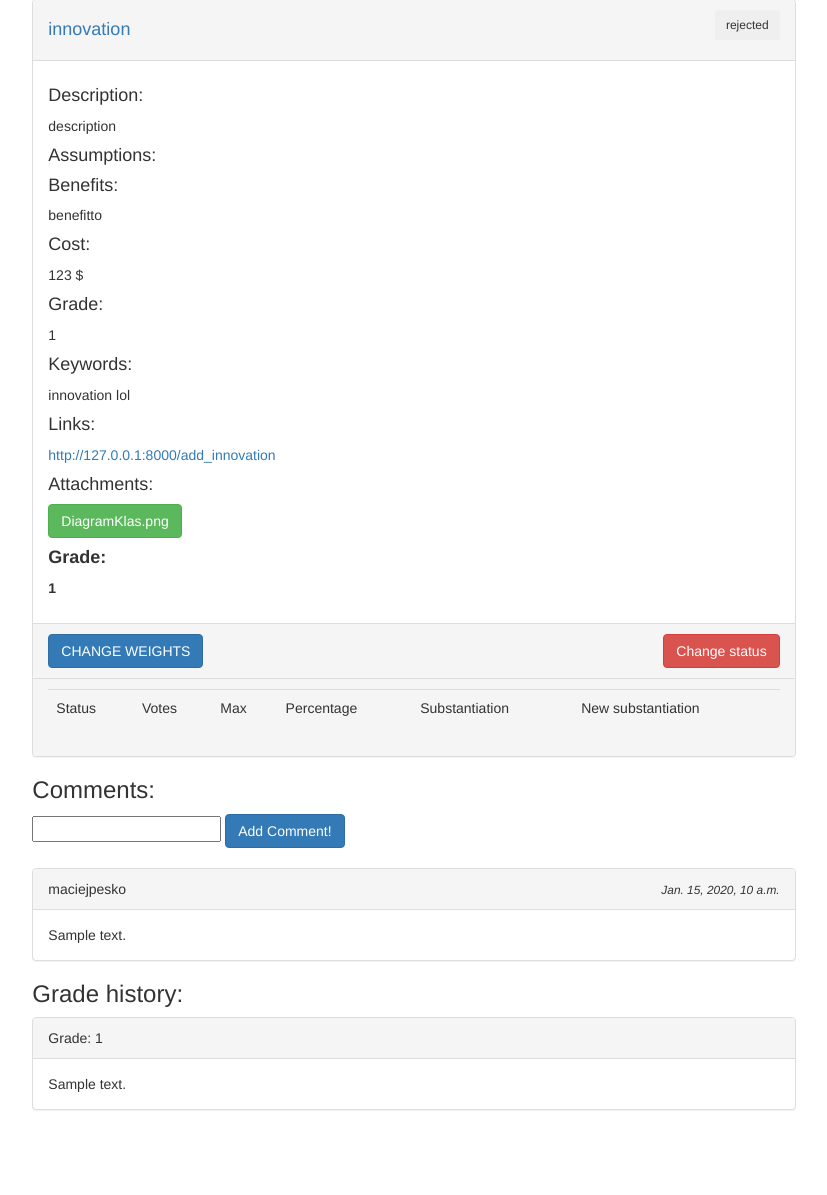
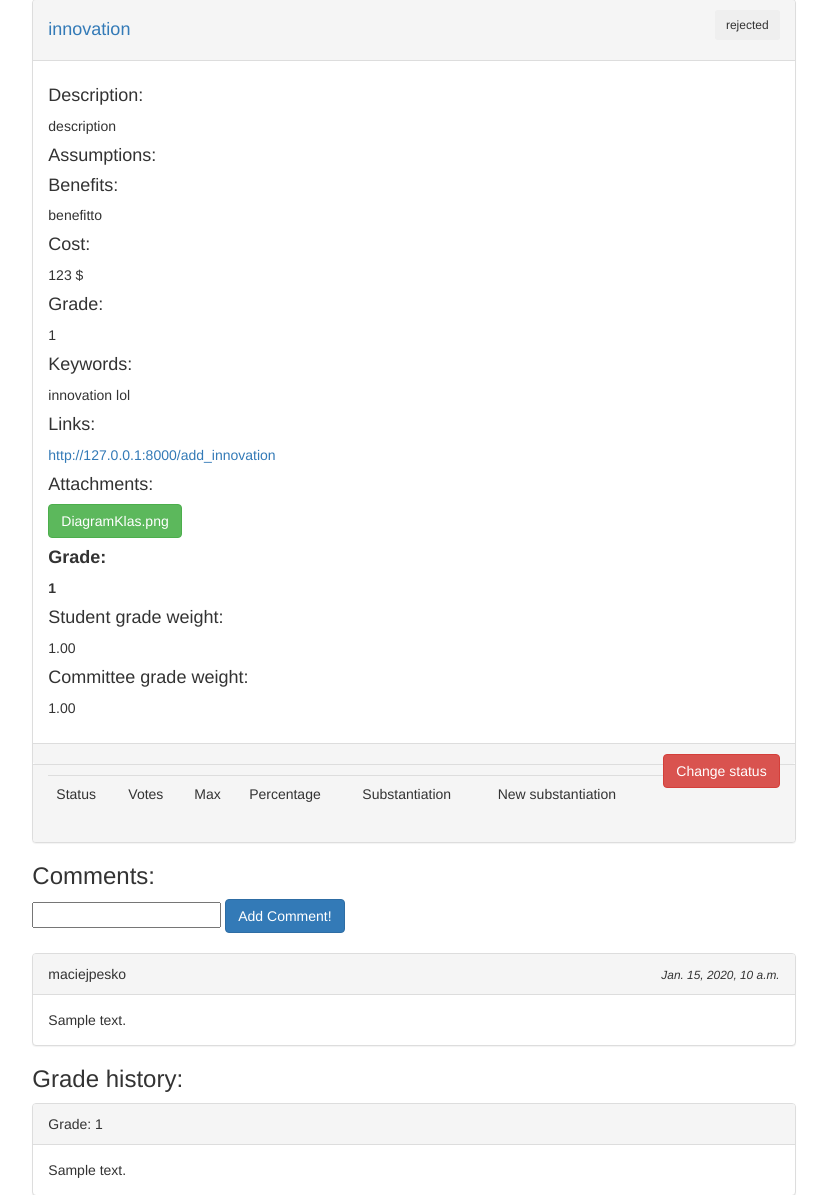
Before and after one commit to maciej3031/apsi_innovations, a Django app: page /innovations/details/1 in a window 1280 px wide. Shown: the part 328-1523 px from the top of the page, without its empty margins (226-1053 px from the left). Before the commit the page ends 1438 px from the top, so only its background shows below. Run offline with Django 3.2, Linux system fonts and the light colour scheme; a user stored in the database is signed in; data comes from the database, SQL or seed files in the repository; both versions use the stored data as it was after the commit; tables that the repository leaves empty hold one stand-in row (values such as "Sample post"); some libraries are stand-ins or nearby versions.

Commit message:
Bugfix/wyswietlanie wag (#29)
* Add keywords and attachments to details template

* Poprawiony frontend

* Provide filename for attachments

* Poprawione filename

* Wyswietlanie wagi ocen innowacji dla administratora

* Update bazy

* Innovation details url

* Home - Get Inspired

* Limit ocen dla innowacji

* Limit ocen dla innowacji

* Wagi w zakresie 0-1

* Wyswietlanie wagi ocen innowacji dla administratora

* Update bazy

* Limit ocen dla innowacji

* Limit ocen dla innowacji

* Wagi w zakresie 0-1

* bugfix

```diff
--- a/apsi_innovations/templates/innovations/details.html
+++ b/apsi_innovations/templates/innovations/details.html
@@ -2,6 +2,7 @@
 {% load bootstrap_tags %}
 {% load user_tags %}
 {% block content %}
+{% load innovation_tags %}
 
     {% if innovation %}
 
@@ -58,9 +59,15 @@
 
 					{% endif %}
 
+                    {% if request.user|has_group:"administrators" %}
+                    <p><h4>Student grade weight:</h4>
+                    {{ innovation.student_grade_weight }} </p>
+                    <p><h4>Committee grade weight:</h4>
+                    {{ innovation.employee_grade_weight }} </p>
+                    {% endif %}
                 </div>
                 <div class="panel-footer">
-                    {% if request.user|has_group:"administrators" %}
+                    {% if request.user|has_group:"administrators" and innovation|is_processing %}
                         <a href="{% url 'update_weights' id=innovation.id %}" class="btn btn-primary">CHANGE WEIGHTS</a>
                     {% endif %}
                     {% if innovation.status == "voting" or innovation.status == "in_replenishment" %}
--- a/apsi_innovations/templates/innovations/innovations_list.html
+++ b/apsi_innovations/templates/innovations/innovations_list.html
@@ -29,7 +29,7 @@
 				{% endif %}
             </div>
                 <div class="panel-footer">
-			    {% if request.user|has_group:"administrators" %}
+			    {% if request.user|has_group:"administrators" and innovation|is_processing %}
                    <a href="{% url 'update_weights' id=innovation.id %}" class="btn btn-primary">CHANGE WEIGHTS</a>
                 {% endif %}
 		        </div>
--- a/innovations/forms.py
+++ b/innovations/forms.py
@@ -29,12 +29,17 @@
 
 
 class GradeForm(forms.ModelForm):
+    value = forms.IntegerField(max_value=5, min_value=1)
+
     class Meta:
         model = Grade
         fields = ['value', 'description']
 
 
 class WeightForm(forms.ModelForm):
+    employee_grade_weight = forms.DecimalField(max_value=1, min_value=0, decimal_places=2)
+    student_grade_weight = forms.DecimalField(max_value=1, min_value=0, decimal_places=2)
+
     class Meta:
         model = Innovation
         fields = ['student_grade_weight', 'employee_grade_weight']
--- a/innovations/models.py
+++ b/innovations/models.py
@@ -52,7 +52,8 @@
 
 
 class Grade(models.Model):
-    value = models.PositiveIntegerField(verbose_name='Grade')
+    GRADE_CHOICES = zip(range(1, 6), range(1, 6))
+    value = models.PositiveIntegerField(verbose_name='Grade', choices=GRADE_CHOICES)
     description = models.CharField(max_length=1024)
     innovation = models.ForeignKey(Innovation, related_name='grades', on_delete=models.deletion.CASCADE)
     user = models.ForeignKey(User, related_name='grades', on_delete=models.deletion.CASCADE)
--- a/innovations/templatetags/innovation_tags.py
+++ b/innovations/templatetags/innovation_tags.py
@@ -15,3 +15,8 @@
     args_list = args.split("&")
     new_args_list = [arg for arg in args_list if not arg.startswith("page=")]
     return "{}?{}".format(url, "&".join(new_args_list))
+
+
+@register.filter('is_processing')
+def is_processing(innovation):
+    return innovation.status not in("rejected", "blocked")
```
Also changed, not shown: db.sqlite3, innovations/migrations/0008_rate_limitation.py (added).
